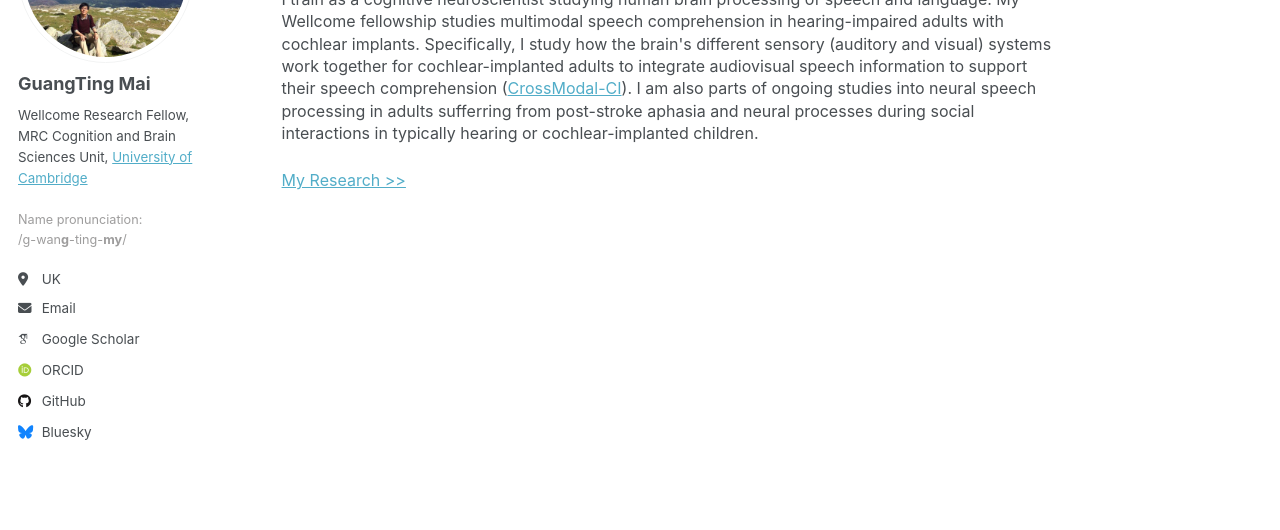
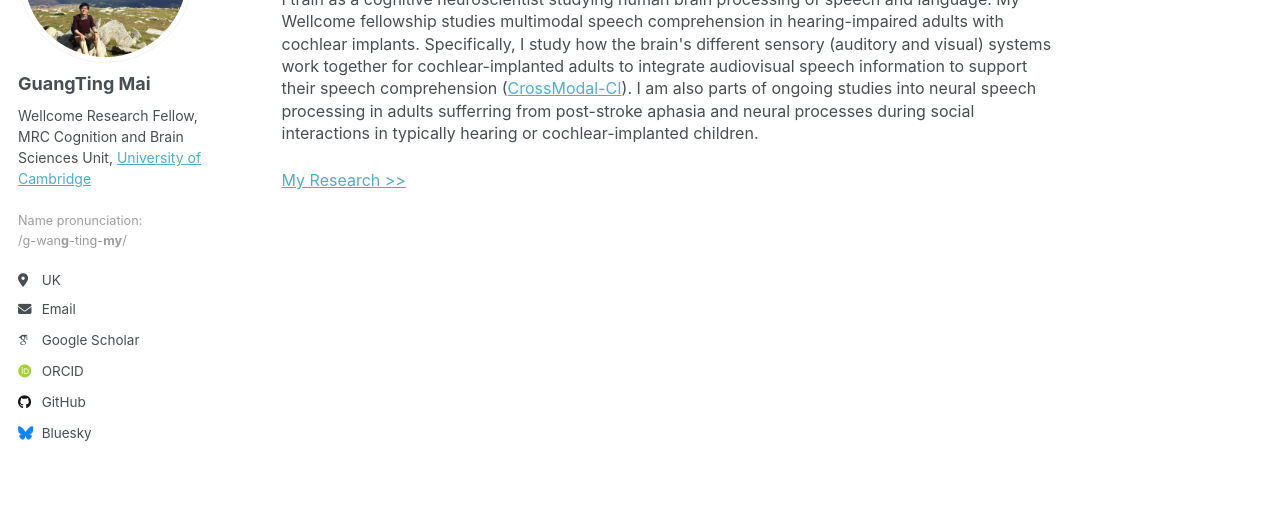
Before and after one commit to guangtingmai/guangtingmai.github.io, a Jekyll site: the page built from _pages/readme.html, in a window 1280 px wide. Shown: the part 211-741 px from the top of the page. Built offline with Jekyll 4.4.1, drawn with Linux system fonts in a browser that asks for light colours; some web fonts are replaced.

Commit message:
Update _config.yml

```diff
--- a/_config.yml
+++ b/_config.yml
@@ -25,7 +25,7 @@ author:
   avatar           : "profile.jpg"
   name             : "GuangTing Mai"
   pronouns         : # example: "she/her"
-  bio              : '<span style="font-size: 10pt;">Wellcome Research Fellow,<br>MRC Cognition and Brain Sciences Unit, <a href="https://www.cam.ac.uk/">University of Cambridge</a></span><br><br><span style="font-size:9.5pt;color:#9e9d9d">Name pronunciation:<br>/g-wan<strong>g</strong>-ting-<strong>my</strong>/</span>'
+  bio              : '<span style="font-size: 10.5pt;">Wellcome Research Fellow,<br>MRC Cognition and Brain Sciences Unit, <a href="https://www.cam.ac.uk/">University of Cambridge</a></span><br><br><span style="font-size:9.5pt;color:#9e9d9d">Name pronunciation:<br>/g-wan<strong>g</strong>-ting-<strong>my</strong>/</span>'
   location         : "UK"
   employer         : # "Red Brick University"
   uri              : # URL
```
